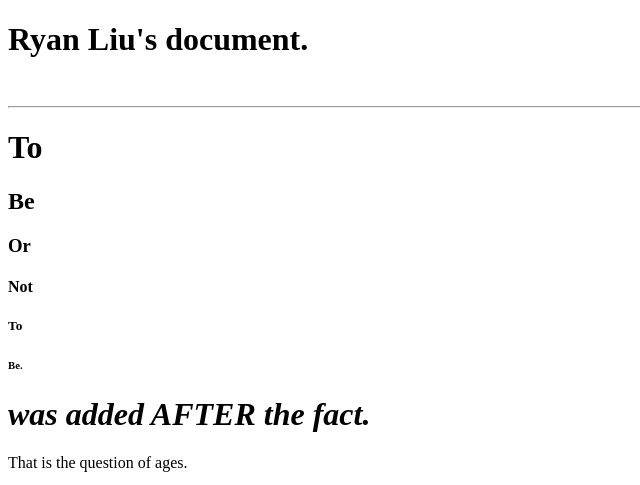
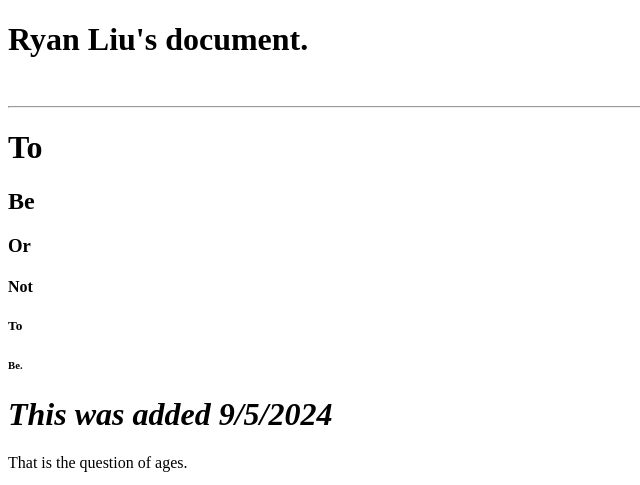
Before and after one commit to CraftedRNL/First-Website, a plain HTML site: page index.html in a window 1280 px wide. Shown: the top 485 px of the page, without its empty margins (0-640 px from the left). Drawn offline with Linux system fonts and the light colour scheme.

Commit message:
this was added

```diff
--- a/index.html
+++ b/index.html
@@ -13,7 +13,7 @@
     <h5>To</h5>
     <h6>Be.</h6>
 
-    <h1><b><i>was added AFTER the fact.</i></b> </h1>
+    <h1><b><i>This was added 9/5/2024</i></b> </h1>
 
     <p> That is the question of ages.</p>
     <a href="https://youtu.be/NigLg8fQHF0?feature=shared&t=49">AbraCadabra</a>
```
